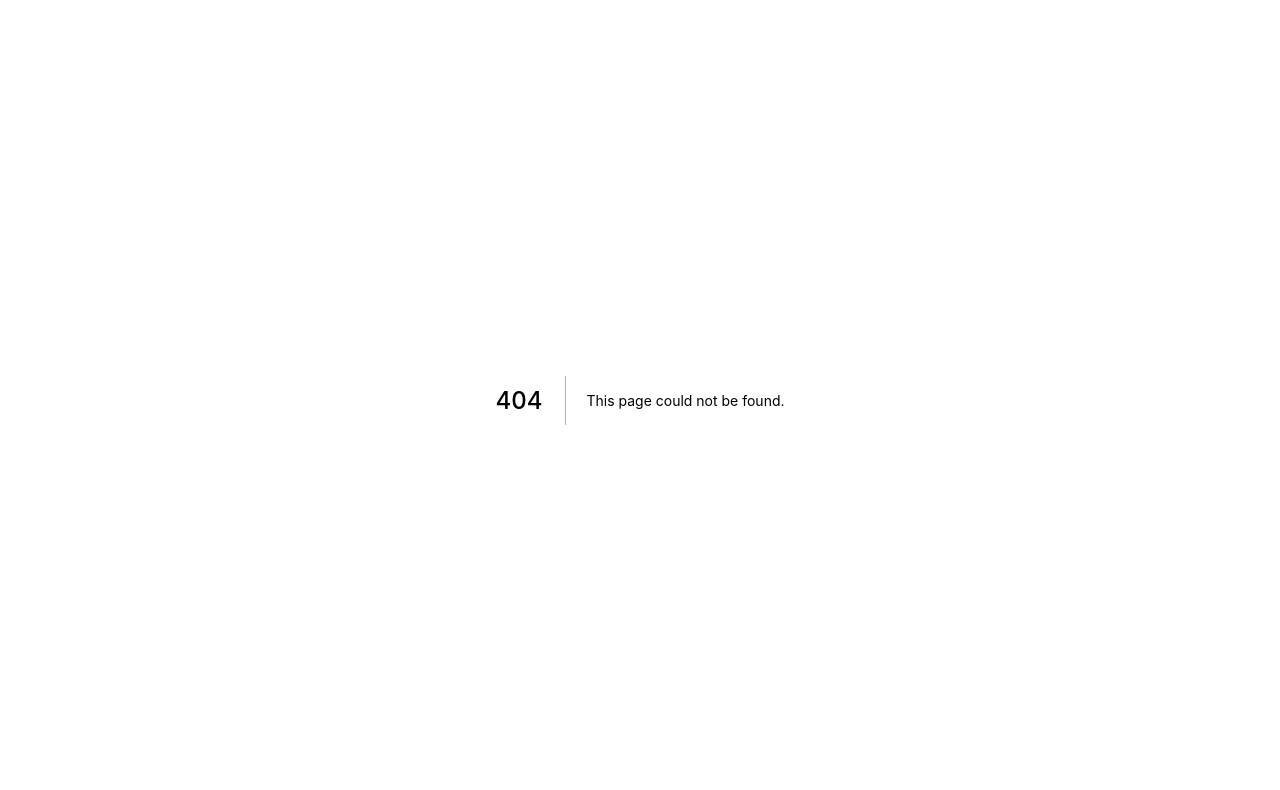
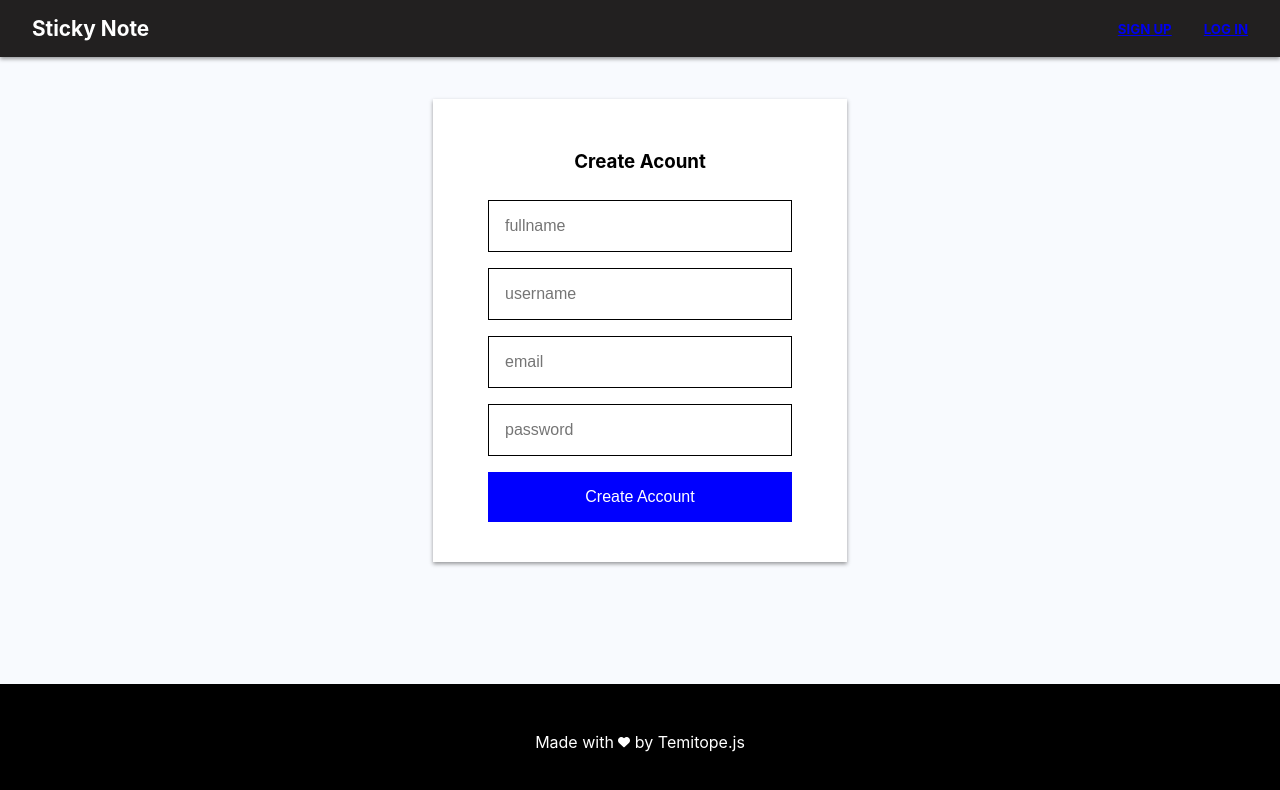
Before and after one commit to tope-olajide/sticky-notes, a Next.js app: page /sign-up in a window 1280 px wide. Before the commit this address had no page. Shown: the top 790 px of the page. Built offline with nearby package versions, Linux system fonts and the light colour scheme.

Commit message:
Create sign-up.tsx

```diff
--- /dev/null
+++ b/pages/sign-up.tsx
@@ -0,0 +1,10 @@
+import SignUp from "./components/SignUp"
+const SignUpPage = () => {
+  return (
+    <>
+      <SignUp />
+    </>
+
+  )
+}
+export default SignUpPage
```
